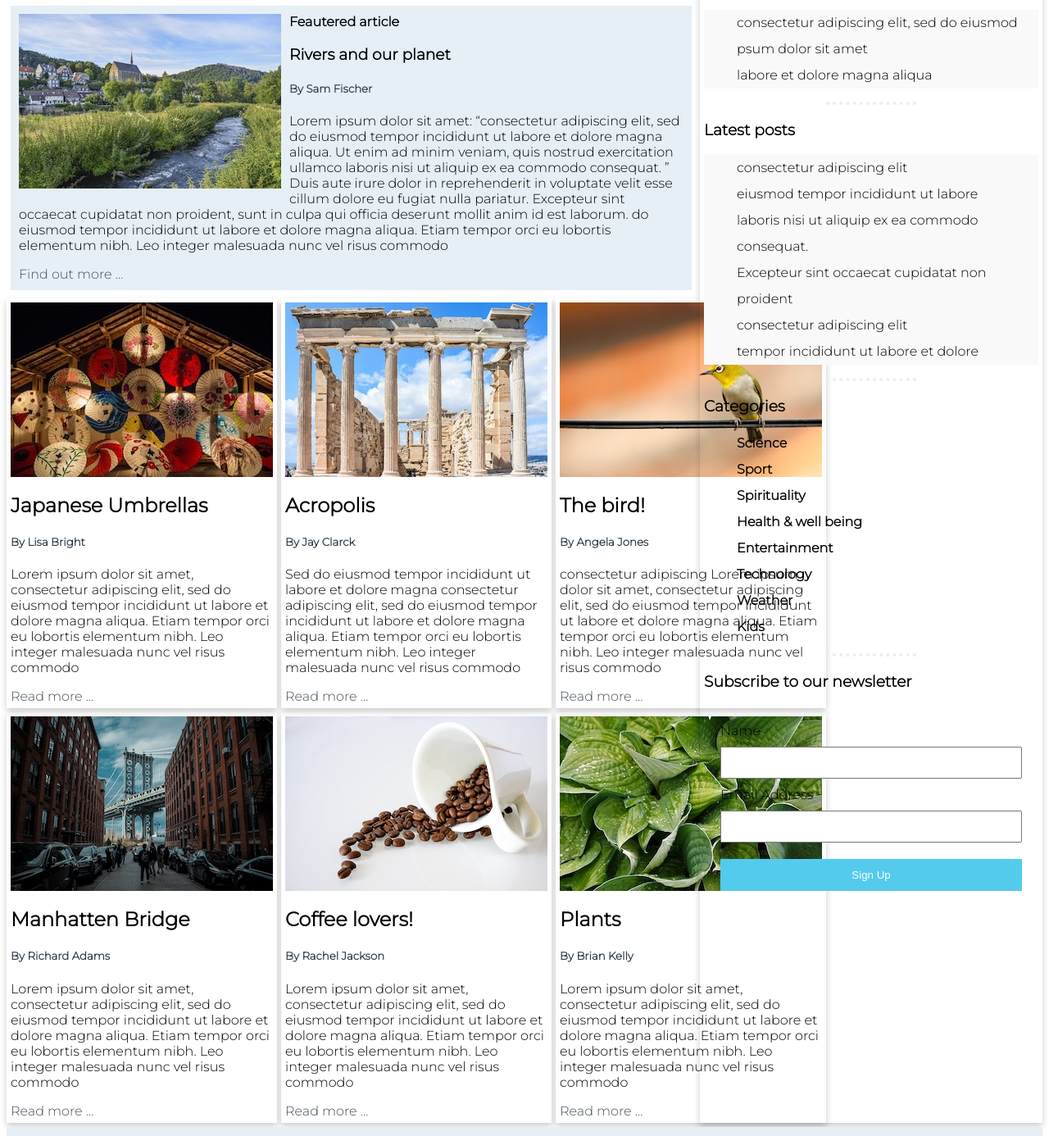
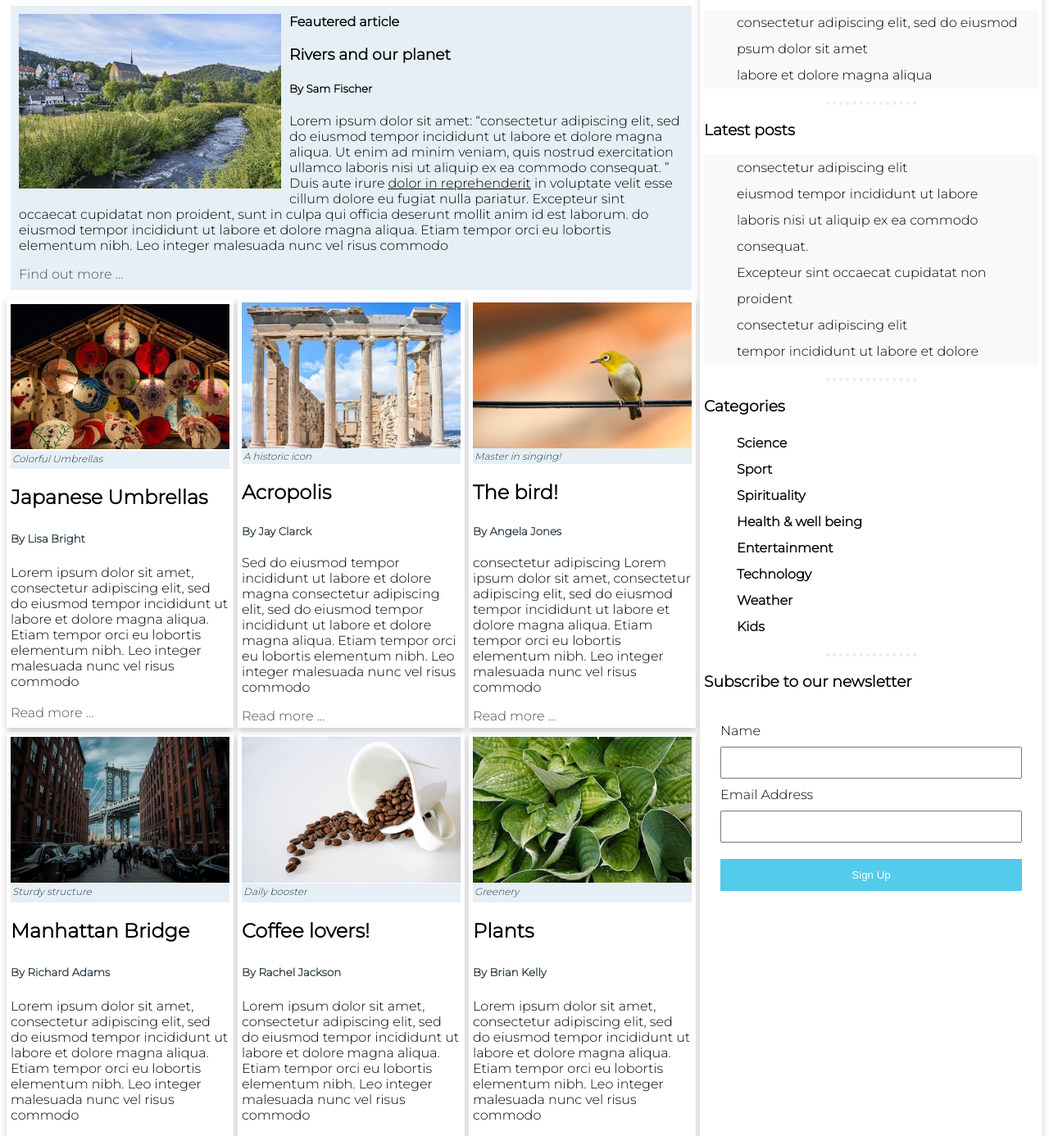
Before and after one commit to techiepenman/weblog, a plain HTML site: page index.html in a window 1280 px wide. Shown: the part 335-1721 px from the top of the page at 82% size. Drawn offline with Linux system fonts and the light colour scheme.

Commit message:
Fix overlapping grid, add requirements

```diff
--- a/css/blog-post.css
+++ b/css/blog-post.css
@@ -48,4 +48,4 @@
   display: flex;
   flex-direction: row;
   grid-area: feat;
- }
+}
--- a/css/lg-view.css
+++ b/css/lg-view.css
@@ -12,7 +12,7 @@
       "post post post post sd sd"
       "post post post post sd sd"
       "ft ft ft ft ft ft";
-     }
+  }
 
   .post {
     display: grid;
@@ -28,5 +28,11 @@
     display: flex;
     flex-direction: row;
     grid-area: feat;
-    }
+  }
+
+  .sidebar {
+    display: grid;
+    grid-area: sd;
+    text-align: left;
+  }
 }
--- a/css/med-view.css
+++ b/css/med-view.css
@@ -32,4 +32,10 @@
     grid-area: feat;
 
   }
+
+  .sidebar {
+    display: grid;
+    grid-area: sd;
+    text-align: left;
+  }
 }
--- a/css/overrides.css
+++ b/css/overrides.css
@@ -1,31 +1,31 @@
 body {
-  font-family: 'Montserrat', sans-serif;
+  font-family: "Montserrat", sans-serif;
 }
 
 a:link {
-  color: #454F58;
+  color: #454f58;
   text-decoration: none;
 }
 
 a:hover {
-  color: #A4E4F5 !important;
+  color: #a4e4f5 !important;
 }
 
 a:visited {
-  color: #96A0AA;
-  ;
+  color: #96a0aa;
 }
 
 h4 {
   margin-top: 0;
   margin-bottom: 0;
 }
-h5#author{
-  color: #2E3D49;
+h5#card {
+  color: #2e3d49;
+  margin: 5px 0 5px 0;
 }
 
 hr {
-  border: dotted #E5EFF5 4px;
+  border: dotted #e5eff5 4px;
   border-bottom: none;
   width: 25%;
 }
@@ -34,7 +34,6 @@ hr#post {
   border-bottom: none;
   width: 25%;
 }
-
 
 ul {
   list-style-type: none;
@@ -53,9 +52,9 @@ input {
   box-sizing: border-box;
 }
 
-input[type=submit] {
+input[type="submit"] {
   width: 100%;
-  background-color: #53CBED;
+  background-color: #53cbed;
   padding: 12px 20px;
   border: none;
   color: #fff;
@@ -63,12 +62,32 @@ input[type=submit] {
   cursor: pointer;
 }
 
-input[type=submit]:hover {
-  background-color: #017A9B;
+input[type="submit"]:hover {
+  background-color: #017a9b;
 }
 
 input:focus {
   outline: none !important;
-  border-color: #53CBED;
-  box-shadow: 0 0 10px #53CBED;
+  border-color: #53cbed;
+  box-shadow: 0 0 10px #53cbed;
 }
+
+img#avatar {
+  float: left;
+  border-radius: 50%;
+  width: 50px;
+  height: auto;
+  padding: 5px;
+}
+img#avatar:hover {
+  box-shadow: 0 0 10px #53cbed;
+  cursor: pointer;
+}
+
+figcaption {
+  background-color: #e5eff5;
+  padding: 2px;
+  color: #2e3d49;
+  font-style: italic;
+  font-size: 0.75em;
+}
--- a/css/styles.css
+++ b/css/styles.css
@@ -21,6 +21,20 @@
     "ft";
 }
 
+/* Header classes */
+.header {
+  grid-area: hd;
+  background-color: #53cbed;
+  font-family: "Lato", sans-serif;
+  color: #f9f9fa;
+}
+
+.brand-box {
+  margin: 3em;
+  font-size: 2rem;
+}
+
+/* post classes */
 .post {
   display: grid;
   gap: 5px;
@@ -37,28 +51,42 @@
 }
 
 .post-1 {
+  display: grid;
   grid-area: post-1;
 }
 
 .post-2 {
+  display: grid;
   grid-area: post-2;
 }
 
 .post-3 {
+  display: grid;
   grid-area: post-3;
 }
 
 .post-4 {
+  display: grid;
   grid-area: post-4;
 }
 
 .post-5 {
+  display: grid;
   grid-area: post-5;
 }
 
 .post-6 {
+  display: grid;
   grid-area: post-6;
 }
+
+.post-image {
+  margin: auto;
+  width: 100%;
+  height: auto;
+}
+
+/* Navbar */
 
 .navbar {
   display: flex;
@@ -71,7 +99,7 @@
 }
 
 .navbar:hover {
-  background-color: #F7F7F8;
+  background-color: #f7f7f8;
 }
 
 .nav-items {
@@ -79,17 +107,6 @@
   margin: auto;
 }
 
-.header {
-  grid-area: hd;
-  background-color: #53CBED;
-  font-family: 'Lato', sans-serif;
-  color: #f9f9fa;
-}
-
-.brand-box {
-  margin: 3em;
-  font-size: 2rem;
-}
 
 .box {
   text-align: center;
@@ -98,7 +115,6 @@
 
 /* Sidebar  */
 .sidebar {
-  display: grid;
   grid-area: sd;
   text-align: left;
 }
@@ -113,8 +129,8 @@
   padding: 5px;
 }
 
-
 .feat-image {
+  display: inline;
   float: left;
   margin: auto;
   padding-right: 10px;
@@ -123,13 +139,10 @@
 .feat-text {
   padding: 10px;
   margin: 5px;
-  background-color: #E5EFF5;
+  background-color: #e5eff5;
 }
 
-.post-image {
-  margin: auto;
-  display: block;
-}
+
 
 .subscribe {
   display: grid;
@@ -141,8 +154,8 @@
 .footer {
   height: 20vh;
   grid-area: ft;
-  background-color: #E5EFF5;
-  color: #96A0AA;
+  background-color: #e5eff5;
+  color: #96a0aa;
   padding: 30px;
 }
 
@@ -151,7 +164,7 @@
 }
 
 .social-icons:hover {
-  color: #017A9B;
+  color: #017a9b;
 }
 
 .container-fluid {
--- a/index.html
+++ b/index.html
@@ -1,24 +1,28 @@
 <!DOCTYPE html>
 <html lang="en">
-
   <head>
-  <meta charset="UTF-8">
-  <meta name="viewport" content="width=device-width, initial-scale=1.0">
+    <meta charset="UTF-8" />
+    <meta name="viewport" content="width=device-width, initial-scale=1.0" />
     <title>Light Up!</title>
 
     <!-- Styles -->
-  <link rel="stylesheet" href="css/styles.css">
-  <link rel="stylesheet" href="css/med-view.css">
-  <link rel="stylesheet" href="css/lg-view.css">
+    <link rel="stylesheet" href="css/styles.css" />
+    <link rel="stylesheet" href="css/med-view.css" />
+    <link rel="stylesheet" href="css/lg-view.css" />
 
     <!-- Fonts and icons -->
-  <script src="https://kit.fontawesome.com/5dd921e2fb.js" crossorigin="anonymous"></script>
-  <link href="https://fonts.googleapis.com/css2?family=Lato:wght@700&family=Montserrat:wght@300" rel="stylesheet">
+    <script
+      src="https://kit.fontawesome.com/5dd921e2fb.js"
+      crossorigin="anonymous"
+    ></script>
+    <link
+      href="https://fonts.googleapis.com/css2?family=Lato:wght@700&family=Montserrat:wght@300"
+      rel="stylesheet"
+    />
   </head>
 
   <body>
     <div class="container">
-
       <!-- Header -->
       <div id="head" class="header">
         <div class="brand-box">
@@ -27,13 +31,15 @@
       </div>
 
       <!-- Navbar -->
-    <div class="navbar ">
+      <div class="navbar">
         <div class="nav-items">
           <h4><a href="index.html">HOME</a></h4>
-      </div>|
+        </div>
+        |
         <div class="nav-items">
           <h4><a href="#">ENGAGE</a></h4>
-      </div>|
+        </div>
+        |
         <div class="nav-items">
           <h4><a href="#">NEWSLETTER</a></h4>
         </div>
@@ -42,95 +48,123 @@
       <!-- Featured post -->
       <div class="featured">
         <div class="feat-text">
-        <div class="feat-image"><img src="images/river.jpg"></div>
+          <div class="feat-image"><img src="images/river.jpg" /></div>
 
           <h4>Feautered article</h4>
           <h3>Rivers and our planet</h3>
 
           <h5 id="author">By Sam Fischer</h5>
-        <p>Lorem ipsum dolor
-        sit amet: <q>consectetur adipiscing elit, sed do eiusmod tempor incididunt
-          ut labore et dolore magna aliqua. Ut enim ad minim veniam,
-          quis nostrud exercitation ullamco laboris nisi ut aliquip ex ea commodo
-          consequat. </q><br>Duis aute irure dolor in reprehenderit in voluptate velit
-          esse cillum dolore eu fugiat nulla pariatur. Excepteur sint occaecat
-          cupidatat non proident, sunt in culpa qui officia deserunt mollit anim
-          id est laborum.
-          do eiusmod tempor incididunt ut labore et dolore magna aliqua. Etiam tempor orci
-           eu lobortis elementum nibh. Leo integer malesuada nunc vel risus commodo
+          <p>
+            Lorem ipsum dolor sit amet:
+            <q
+              >consectetur adipiscing elit, sed do eiusmod tempor incididunt ut
+              labore et dolore magna aliqua. Ut enim ad minim veniam, quis
+              nostrud exercitation ullamco laboris nisi ut aliquip ex ea commodo
+              consequat. </q
+            ><br />Duis aute irure <u>dolor in reprehenderit</u> in voluptate
+            velit esse cillum dolore eu fugiat nulla pariatur. Excepteur sint
+            occaecat cupidatat non proident, sunt in culpa qui officia deserunt
+            mollit anim id est laborum. do eiusmod tempor incididunt ut labore
+            et dolore magna aliqua. Etiam tempor orci eu lobortis elementum
+            nibh. Leo integer malesuada nunc vel risus commodo
           </p>
           <a href="blog-post.html">Find out more ...</a>
         </div>
       </div>
 
-
-
       <!-- Blog post cards -->
       <div class="post">
         <div class="post-1 card">
-        <img class="post-image" alt="Japanese Umbrellas" src="images/umbrellas.jpg">
+          <img
+            class="post-image"
+            alt="Japanese Umbrellas"
+            src="images/umbrellas.jpg"
+          />
+          <figcaption>Colorful Umbrellas</figcaption>
           <h2>Japanese Umbrellas</h2>
-        <h5 id="author">By Lisa Bright</h5>
-        <p>Lorem ipsum dolor sit amet, consectetur adipiscing elit, sed do eiusmod tempor
-           incididunt ut labore et dolore magna aliqua. Etiam tempor orci eu lobortis elementum nibh.
+          <h5 id="card">By Lisa Bright</h5>
+          <p>
+            Lorem ipsum dolor sit amet, consectetur adipiscing elit, sed do
+            eiusmod tempor incididunt ut labore et dolore magna aliqua. Etiam
+            tempor orci eu lobortis elementum nibh. Leo integer malesuada nunc
+            vel risus commodo
+          </p>
+          <a href="blog-post.html">Read more ...</a>
+        </div>
+
+        <div class="post-2 card">
+          <img class="post-image" alt="Acropolis" src="images/acropolis.jpg" />
+          <figcaption>A historic icon</figcaption>
+
+          <h2>Acropolis</h2>
+          <h5 id="card">By Jay Clarck</h5>
+          <p>
+            Sed do eiusmod tempor incididunt ut labore et dolore magna
+            consectetur adipiscing elit, sed do eiusmod tempor incididunt ut
+            labore et dolore magna aliqua. Etiam tempor orci eu lobortis
+            elementum nibh. Leo integer malesuada nunc vel risus commodo
+          </p>
+          <a href="blog-post.html">Read more ...</a>
+        </div>
+
+        <div class="post-3 card">
+          <img class="post-image" alt="The bird!" src="images/bird.jpg" />
+          <figcaption>Master in singing!</figcaption>
+          <h2>The bird!</h2>
+          <h5 id="card">By Angela Jones</h5>
+          <p>
+            consectetur adipiscing Lorem ipsum dolor sit amet, consectetur
+            adipiscing elit, sed do eiusmod tempor incididunt ut labore et
+            dolore magna aliqua. Etiam tempor orci eu lobortis elementum nibh.
             Leo integer malesuada nunc vel risus commodo
           </p>
           <a href="blog-post.html">Read more ...</a>
         </div>
 
-      <div class="post-2 card">
-        <img class="post-image" alt="Acropolis" src="images/acropolis.jpg">
-        <h2>Acropolis</h2>
-        <h5 id="author">By Jay Clarck</h5>
-        <p>Sed do eiusmod tempor incididunt ut labore et dolore magna consectetur adipiscing elit,
-          sed do eiusmod tempor incididunt ut labore et dolore magna aliqua. Etiam tempor orci eu
-          lobortis elementum nibh. Leo integer malesuada nunc vel risus commodo
+        <div class="post-4 card">
+          <img
+            class="post-image"
+            alt="Manhattan Bridge"
+            src="images/bridge.jpg"
+          />
+          <figcaption>Sturdy structure</figcaption>
+          <h2>Manhattan Bridge</h2>
+          <h5 id="card">By Richard Adams</h5>
+          <p>
+            Lorem ipsum dolor sit amet, consectetur adipiscing elit, sed do
+            eiusmod tempor incididunt ut labore et dolore magna aliqua. Etiam
+            tempor orci eu lobortis elementum nibh. Leo integer malesuada nunc
+            vel risus commodo
           </p>
-        <a href="#">Read more ...</a>
-      </div>
-
-      <div class="post-3 card">
-        <img class="post-image" alt="The bird!" src="images/bird.jpg">
-        <h2>The bird!</h2>
-        <h5 id="author">By Angela Jones</h5>
-        <p>consectetur adipiscing Lorem ipsum dolor sit amet, consectetur adipiscing elit,
-           sed do eiusmod tempor incididunt ut labore et dolore magna aliqua. Etiam tempor orci
-           eu lobortis elementum nibh. Leo integer malesuada nunc vel risus commodo
-        </p>
-        <a href="#">Read more ...</a>
-      </div>
-
-      <div class="post-4 card">
-        <img class="post-image" alt="Manhatten Bridge" src="images/bridge.jpg">
-        <h2>Manhatten Bridge</h2>
-        <h5 id="author">By Richard Adams</h5>
-        <p>Lorem ipsum dolor sit amet, consectetur adipiscing elit, sed do eiusmod tempor
-           incididunt ut labore et dolore magna aliqua. Etiam tempor orci eu lobortis elementum nibh.
-           Leo integer malesuada nunc vel risus commodo
-        </p>
-        <a href="#">Read more ...</a>
+          <a href="blog-post.html">Read more ...</a>
         </div>
 
         <div class="post-5 card">
-        <img class="post-image" alt="Coffee" src="images/coffee.jpg">
+          <img class="post-image" alt="Coffee" src="images/coffee.jpg" />
+          <figcaption>Daily booster</figcaption>
           <h2>Coffee lovers!</h2>
-        <h5 id="author">By Rachel Jackson</h5>
-        <p>Lorem ipsum dolor sit amet, consectetur adipiscing elit, sed do eiusmod tempor
-           incididunt ut labore et dolore magna aliqua. Etiam tempor orci eu lobortis elementum nibh.
-           Leo integer malesuada nunc vel risus commodo
+          <h5 id="card">By Rachel Jackson</h5>
+          <p>
+            Lorem ipsum dolor sit amet, consectetur adipiscing elit, sed do
+            eiusmod tempor incididunt ut labore et dolore magna aliqua. Etiam
+            tempor orci eu lobortis elementum nibh. Leo integer malesuada nunc
+            vel risus commodo
           </p>
-        <a href="#">Read more ...</a>
+          <a href="blog-post.html">Read more ...</a>
         </div>
 
         <div class="post-6 card">
-        <img class="post-image" alt="Plants" src="images/plant.jpg">
+          <img class="post-image" alt="Plants" src="images/plant.jpg" />
+          <figcaption>Greenery</figcaption>
           <h2>Plants</h2>
-        <h5 id="author">By Brian Kelly</h5>
-        <p>Lorem ipsum dolor sit amet, consectetur adipiscing elit, sed do eiusmod tempor incididunt
-           ut labore et dolore magna aliqua. Etiam tempor orci eu lobortis elementum nibh.
-           Leo integer malesuada nunc vel risus commodo
+          <h5 id="card">By Brian Kelly</h5>
+          <p>
+            Lorem ipsum dolor sit amet, consectetur adipiscing elit, sed do
+            eiusmod tempor incididunt ut labore et dolore magna aliqua. Etiam
+            tempor orci eu lobortis elementum nibh. Leo integer malesuada nunc
+            vel risus commodo
           </p>
-        <a href="#">Read more ...</a>
+          <a href="blog-post.html">Read more ...</a>
         </div>
       </div>
 
@@ -143,7 +177,7 @@
             <li>psum dolor sit amet</li>
             <li>labore et dolore magna aliqua</li>
           </ul>
-        <hr>
+          <hr />
 
           <h3>Latest posts</h3>
           <ul id="side">
@@ -154,7 +188,7 @@
             <li>consectetur adipiscing elit</li>
             <li>tempor incididunt ut labore et dolore</li>
           </ul>
-        <hr>
+          <hr />
 
           <h3>Categories</h3>
           <ul>
@@ -182,21 +216,19 @@
             <li>
               <h4>Kids</h4>
             </li>
-
           </ul>
-        <hr>
+          <hr />
 
           <h3>Subscribe to our newsletter</h3>
           <div class="subscribe">
             <form action="post">
               <label>Name</label>
-            <input type="text" maxlength="50">
+              <input type="text" maxlength="50" />
               <label>Email Address</label>
-            <input type="email">
-            <input type="submit" value="Sign Up">
+              <input type="email" />
+              <input type="submit" value="Sign Up" />
             </form>
           </div>
-
         </div>
       </div>
 
@@ -207,12 +239,10 @@
           <i class="social-icons fab fa-twitter"></i>
           <i class="social-icons fab fa-facebook-f"></i>
           <i class="social-icons fab fa-instagram"></i>
-        <i class="social-icons fas fa-envelope"></i>
           <p>© Copyright 2020 Mehdi Hajidavalloo</p>
         </div>
         <a href="#head">↑Top</a>
       </div>
     </div>
   </body>
-
 </html>
```
Also changed, not shown: blog-post.html (+16 -11 lines), images/avatar.png (added), 1 other file. Lines whose indentation alone changed are shown as unchanged.
